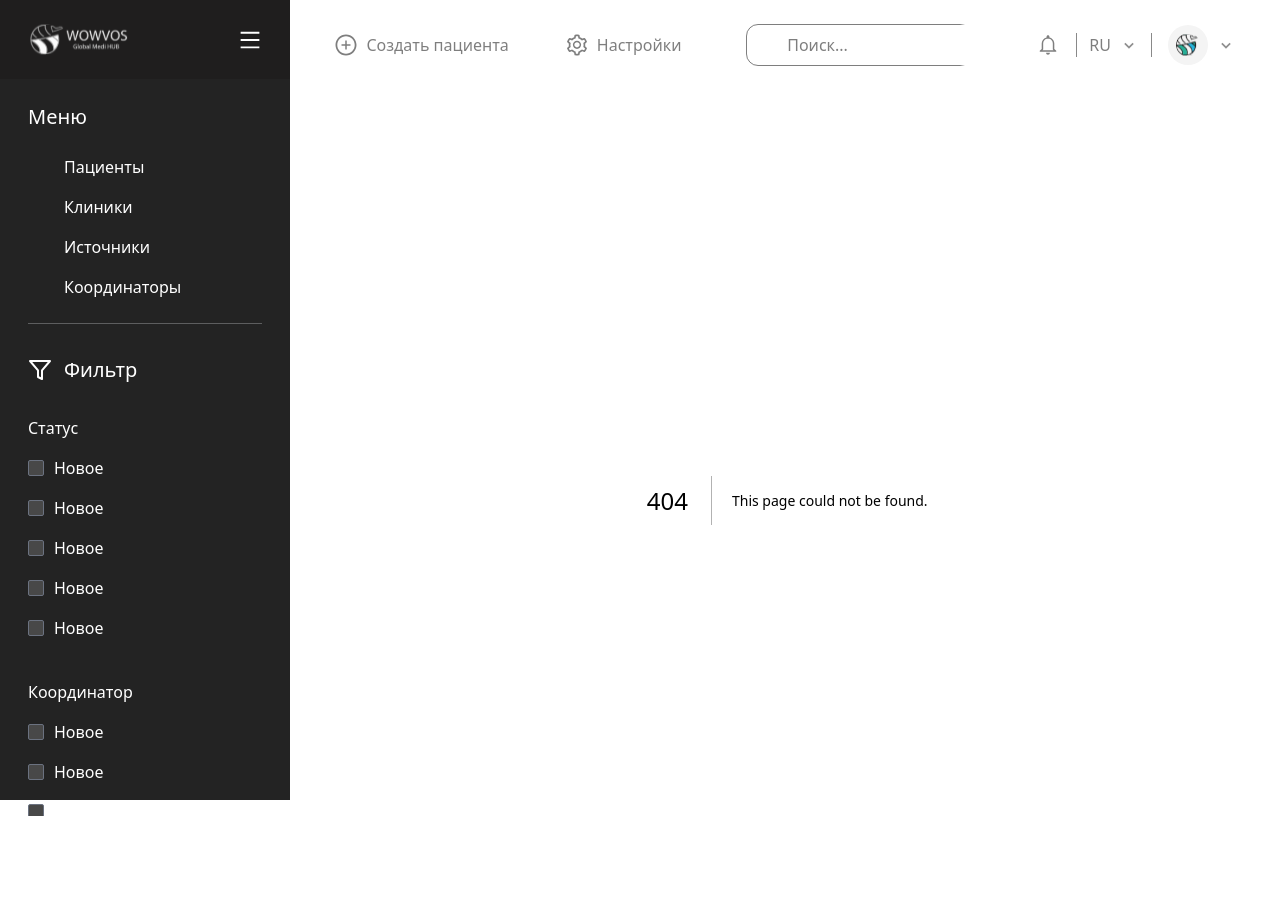
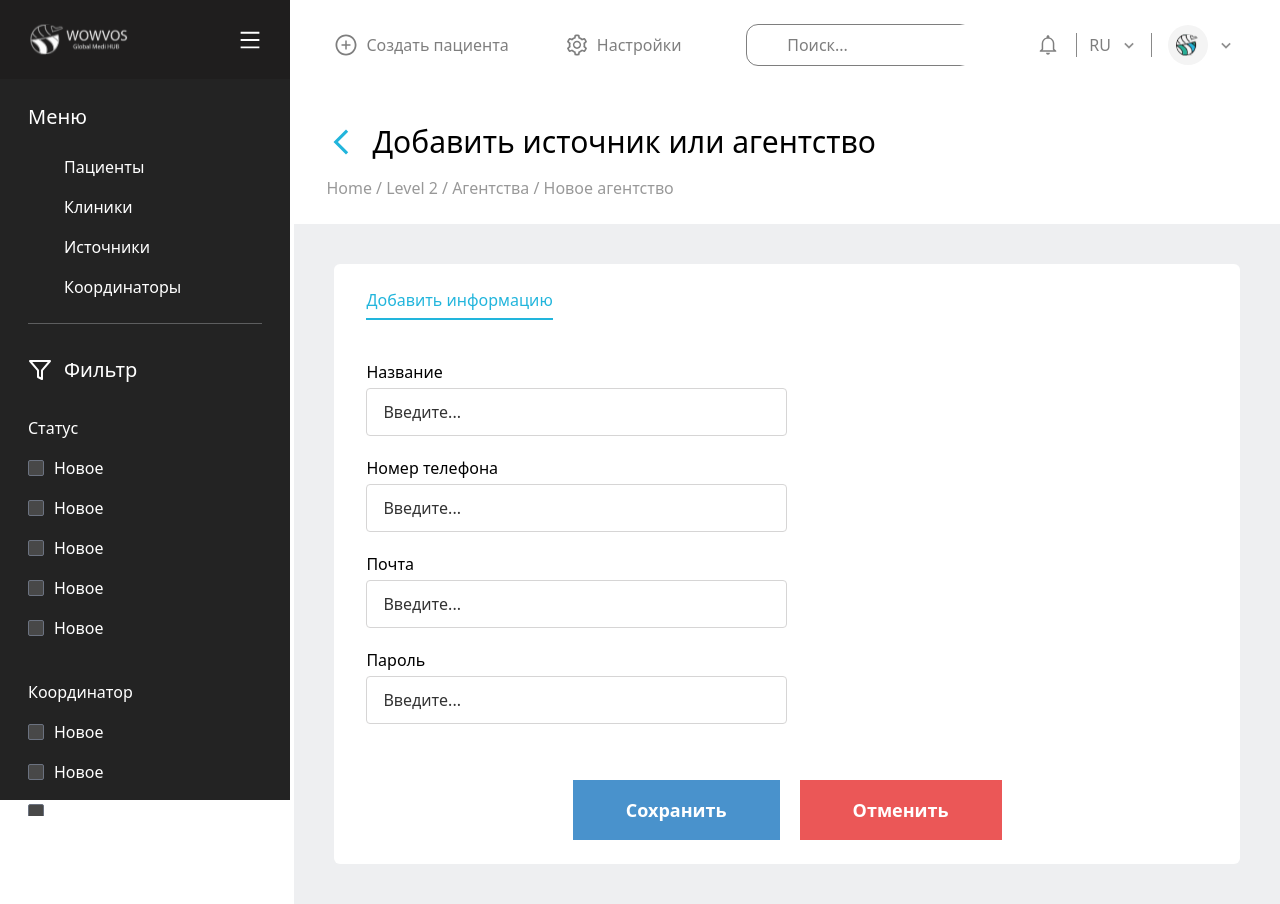
Before and after one commit to Daler-web-dev/WowVos_CRM, a Next.js app: page /newSource in a window 1280 px wide. Before the commit this address had no page. Built offline with nearby package versions, Linux system fonts and the light colour scheme.

Commit message:
fixed all mini mistakes

```diff
--- a/src/pages/newClinic/index.tsx
+++ b/src/pages/newClinic/index.tsx
@@ -15,12 +15,6 @@ const newCustomer: React.FC<newCustomerProps> = () => {
 	]);
 	const [active_tab, setActive_tab] = useState(0);
 	const router = useRouter()
-
-	const {changeCreateTitleAndPath} = useContext(createAny);
-
-	useEffect(() => {
-		changeCreateTitleAndPath("Создать пациента", "/newCustomer")
-	}, []);
 
 	return (
 		<div className="relative z-30">
--- /dev/null
+++ b/src/pages/newSource/index.tsx
@@ -0,0 +1,87 @@
+"use client";
+import DefInput from "@/components/DefInput";
+import Add_form from "@/components/tabs_content/Add_form";
+import Process_form from "@/components/tabs_content/Process_form";
+import React, { useContext, useEffect, useState } from "react";
+import { MdArrowBackIosNew } from "react-icons/md";
+import { useRouter } from "next/navigation";
+import { createAny } from "@/context/createAny";
+
+interface newCustomerProps {}
+
+const newCustomer: React.FC<newCustomerProps> = () => {
+	const [tabs, setTabs] = useState(["Добавить информацию"]);
+	const [active_tab, setActive_tab] = useState(0);
+	const router = useRouter();
+
+	return (
+		<div className="relative z-30">
+			<div className="flex justify-between items-center w-full px-8 py-6 bg-white relative z-30 ">
+				<div className="flex flex-col gap-4">
+					<div className="flex items-center gap-4">
+						<button onClick={router.back}>
+							<MdArrowBackIosNew size="30" color="#22B5DC" />
+						</button>
+						<h1 className="text-3xl font-medium">
+							Добавить источник или агентство
+						</h1>
+					</div>
+					<span className="opacity-[.4]">
+						Home / Level 2 / Агентства / Новое агентство
+					</span>
+				</div>
+			</div>
+			<div className="bg-[#EEEFF1] w-full h-fit p-10">
+				<div className="w-full h-full bg-white rounded-md py-6 px-8">
+					<div className="flex gap-8">
+						{tabs.map((item, index) => (
+							<span
+								key={index}
+								className={`${
+									index === active_tab ? "active-tab" : ""
+								} block cursor-pointer text-base opacity-[.4]`}
+								onClick={() => setActive_tab(index)}
+							>
+								{item}
+							</span>
+						))}
+					</div>
+					<div className="flex flex-col items-start justify-between w-full pt-10 gap-4">
+						<form className="flex flex-col w-[50%] gap-5">
+							<DefInput
+								label="Название "
+								placeholder="Введите..."
+								type="text"
+							/>
+							<DefInput
+								label="Номер телефона"
+								placeholder="Введите..."
+								type="text"
+							/>
+							<DefInput
+								label="Почта"
+								placeholder="Введите..."
+								type="text"
+							/>
+							<DefInput
+								label="Пароль"
+								placeholder="Введите..."
+								type="text"
+							/>
+						</form>
+						<center className="flex items-center justify-center gap-5 w-full mt-10">
+							<button className="py-4 px-[53px] bg-[#4992CC] text-white text-lg font-semibold">
+								Сохранить
+							</button>
+							<button className="py-4 px-[53px] bg-[#EB5757] text-white text-lg font-semibold">
+								Отменить
+							</button>
+						</center>
+					</div>
+				</div>
+			</div>
+		</div>
+	);
+};
+
+export default newCustomer;
--- a/src/pages/sources.tsx
+++ b/src/pages/sources.tsx
@@ -1,7 +1,17 @@
 import Pagination from "@/components/Pagination";
 import Table from "@/components/Table";
+import { createAny } from "@/context/createAny";
+import { useContext, useEffect } from "react";
 
 export default function Sources() {
+
+	const {changeCreateTitleAndPath} = useContext(createAny);
+
+	useEffect(() => {
+		changeCreateTitleAndPath("Добавить источник", "/newSource")
+	}, []);
+
+
 	return (
 		<section className="h-full">
 			<div className="flex justify-between items-center w-full px-8 bg-white">
```
